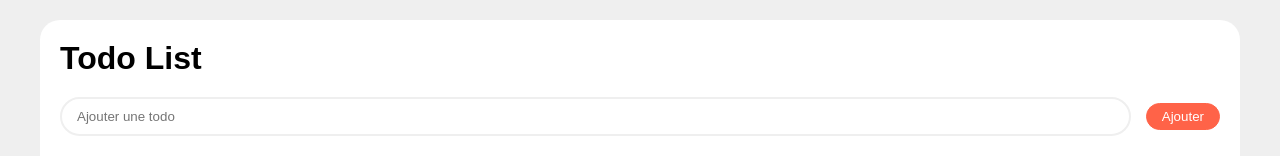
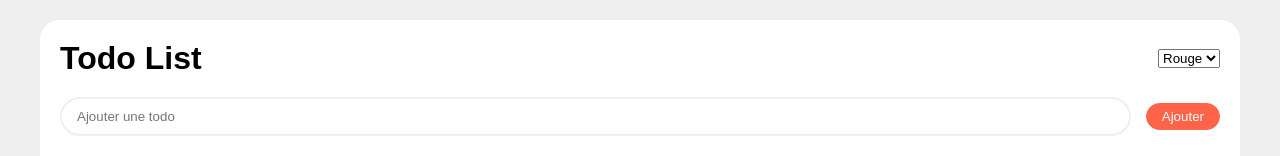
Before and after one commit to GuillemotClement/React-TodoList, a React (Vite) app: page / in a window 1280 px wide. Shown: the top 156 px of the page. Built offline with nearby package versions, Linux system fonts and the light colour scheme.

Commit message:
Ajout du theme

```diff
--- a/src/App.jsx
+++ b/src/App.jsx
@@ -1,6 +1,7 @@
-import { useState } from "react"
+import {useState } from "react"
 import AddTodo from "./components/AddTodo"
 import TodoList from "./components/TodoList"
+import themeContext from "./context/theme";
 
 
 function App() {
@@ -63,11 +64,23 @@ function App() {
     }) ));
   }
 
+  const [theme, setTheme]= useState('primary');
+
+  function handleChange(e){
+    setTheme(e.target.value);
+  }
+
   return (
+    <themeContext.Provider value={theme}>
     <div className="flex row justify-center align-center p20">
       <div className="card container p20">
-        <h1 className="mb20">Todo List</h1>
-        {/* on passe la nouvelle todo en propriété du composant */}
+        <h1 className="mb20 flex row justify-center align-center">
+          <span className="fill">Todo List</span>
+          <select value={theme} onChange={ handleChange}>
+            <option value="primary">Rouge</option>
+            <option value="secondary">Bleu</option>
+          </select>
+        </h1>
           <AddTodo addTodo={addTodo}/>
           <TodoList
             todoList={ todoList }
@@ -79,6 +92,7 @@ function App() {
             />
       </div>
     </div>
+    </themeContext.Provider>
   )
 }
 
--- a/src/components/AddTodo.jsx
+++ b/src/components/AddTodo.jsx
@@ -1,4 +1,5 @@
 import { useState } from "react";
+import Button from "./Button";
 
 //on récupére la todo du composant parent
 function AddTodo({ addTodo }){
@@ -35,7 +36,7 @@ function AddTodo({ addTodo }){
   return (
     <div className="flex row justify-center align-center mb20">
       <input type="text" placeholder="Ajouter une todo" className="mr15 fill" value={ value } onChange={ handleChange } onKeyDown={handleKeyDownEnter}/>
-      <button onClick={handleClick} className="btn btn-primary">Ajouter</button>
+      <Button text="Ajouter" onClick={handleClick}/>
     </div>
   )
 }
--- /dev/null
+++ b/src/components/Button.jsx
@@ -0,0 +1,10 @@
+import { useContext } from "react";
+import themeContext from "../context/theme";
+
+function Button({text, className, ...props}){
+  const theme = useContext(themeContext);
+
+  return <button {...props} className={`btn btn-${theme} ${className ? className : ''}`}>{text}</button>
+}
+
+export default Button;
--- a/src/components/EditTodo.jsx
+++ b/src/components/EditTodo.jsx
@@ -1,4 +1,5 @@
 import { useState } from "react";
+import Button from "./Button";
 
 function EditTodo({ todo, editTodo, cancelEditTodo }){
   //on récupère la valeur de la todo
@@ -26,8 +27,8 @@ function EditTodo({ todo, editTodo, cancelEditTodo }){
   return (
     <div className="flex row justify-center align-center mb20">
       <input type="text" placeholder="Ajouter une todo" className="mr15 fill" value={ value } onChange={ handleChange } onKeyDown={handleKeyDownEnter}/>
-      <button onClick={handleClick} className="btn btn-primary mr15">Editer</button>
-      <button onClick={cancelEditTodo} className="btn btn-secondary">Annuler</button>
+      <Button onClick={handleClick} text="Editer" className="mr15"/>
+      <Button onClick={cancelEditTodo} text="Annuler" className="mr15"/>
     </div>
   )
 }
--- a/src/components/TodoItem.jsx
+++ b/src/components/TodoItem.jsx
@@ -1,26 +1,33 @@
+import Button from "./Button";
+
 function TodoItem({ todo, deleteTodo, toggleTodo, editTodo, selectTodo }){
   return (
     <li className={`flex row justify-center align-center p10 mb10 ${todo.selected ? 'selected' : ''}`} onClick={selectTodo}>
       <span className="fill mr15">{ todo.content } {todo.done && '(✓)'}</span>
-      <button
+      <Button
         onClick={(e) => {
           e.stopPropagation();
           toggleTodo();
         }}
-        className="btn btn-primary mr15">
-        Valider
-      </button>
-      <button onClick={(e) => {
+        text="Valider"
+        className="mr15"
+      />
+      <Button
+        onClick={(e) => {
           e.stopPropagation();
           editTodo();
         }}
-        className="btn btn-primary mr15">Modifier
-      </button>
-      <button onClick={(e)=>{
+        text="Modifier"
+        className="mr15"
+      />
+      <Button
+        onClick={(e)=>{
           e.stopPropagation();
           deleteTodo();
-        }} className="btn btn-secondary mr15">Supprimer
-      </button>
+        }}
+        text='Supprimer'
+
+      />
     </li>
   )
 }
--- /dev/null
+++ b/src/context/theme.jsx
@@ -0,0 +1,5 @@
+import { createContext } from "react";
+
+const themeContext = createContext('primary');
+
+export default themeContext;
```
